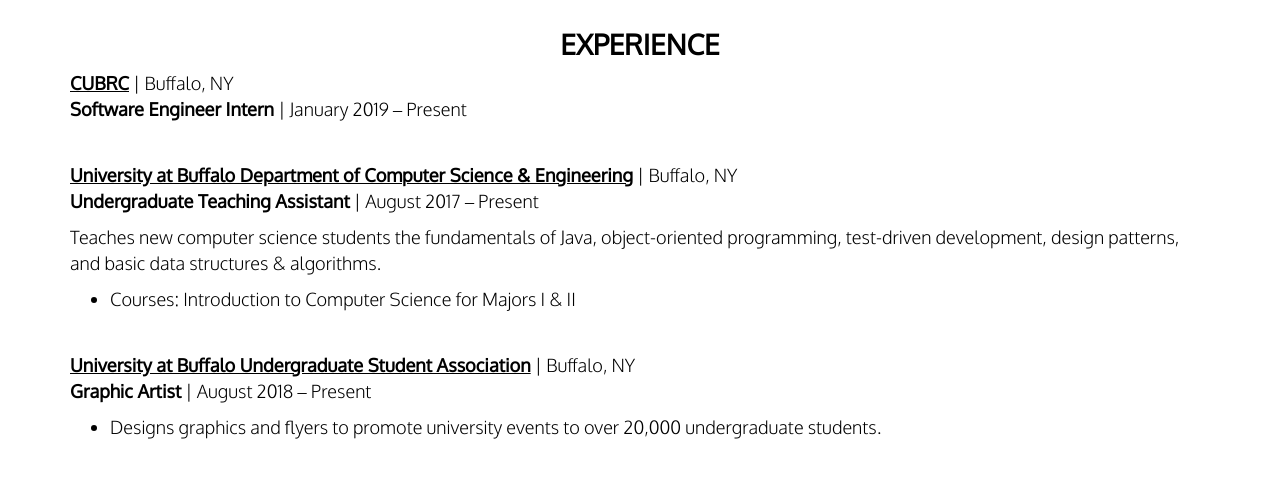
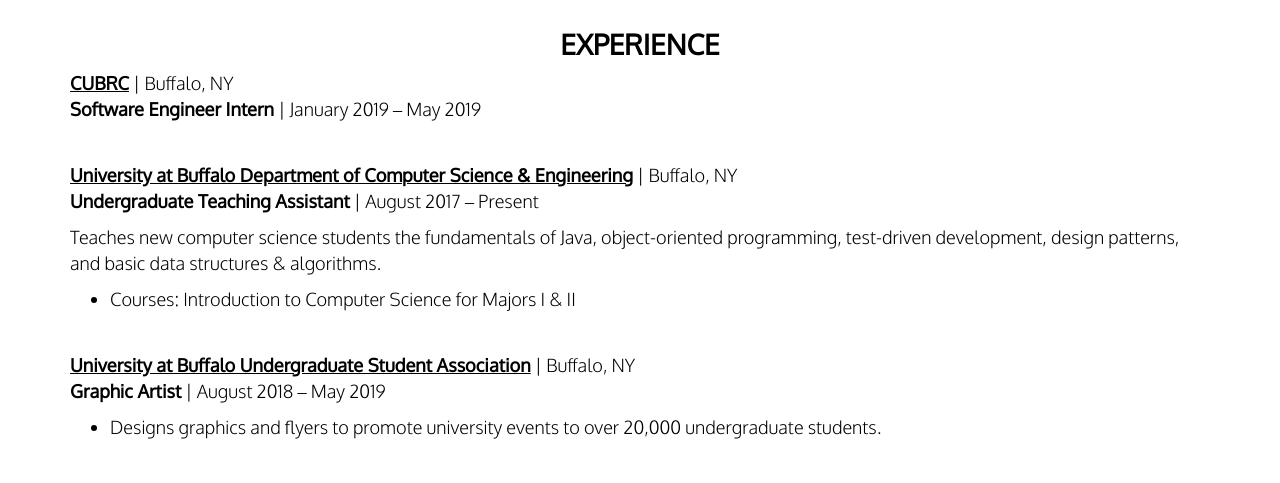
Before and after one commit to haanmiba/haanmiba.github.io, a Jekyll site: the page built from index.md, in a window 1280 px wide and 900 px high, scrolled down 2995 px. Shown: the part 163-646 px from the top of the window. Built offline with Jekyll 4.4.1, drawn with Linux system fonts in a browser that asks for light colours; nearby versions of some CDN libraries.

Commit message:
Updated resume

```diff
--- a/_data/about.yml
+++ b/_data/about.yml
@@ -5,7 +5,7 @@
     subject: "Undergraduate Teaching Assistant"
   - action: "promoting university events as a "
     subject: "Graphic Artist"
-dog: "Samoyed"
+dog: "Corgi"
 sneaker: "Nike Air Force 1s"
 learning: "React Native"
 reading:
--- a/_data/experience.yml
+++ b/_data/experience.yml
@@ -1,5 +1,5 @@
 - position: "Software Engineer Intern"
-  dates: "January 2019 – Present"
+  dates: "January 2019 – May 2019"
   employer: "CUBRC"
   city: "Buffalo, NY"
 
@@ -12,7 +12,7 @@
     - "Courses: Introduction to Computer Science for Majors I & II"
 
 - position: "Graphic Artist"
-  dates: "August 2018 – Present"
+  dates: "August 2018 – May 2019"
   employer: "University at Buffalo Undergraduate Student Association"
   city: "Buffalo, NY"
   tasks:
--- a/assets/css/style.css
+++ b/assets/css/style.css
@@ -308,7 +308,7 @@
 			margin-top: 0px;
 		}
 
-	  		footer {
+	  	footer {
   			padding-top: 20px;
   		}
 
```
